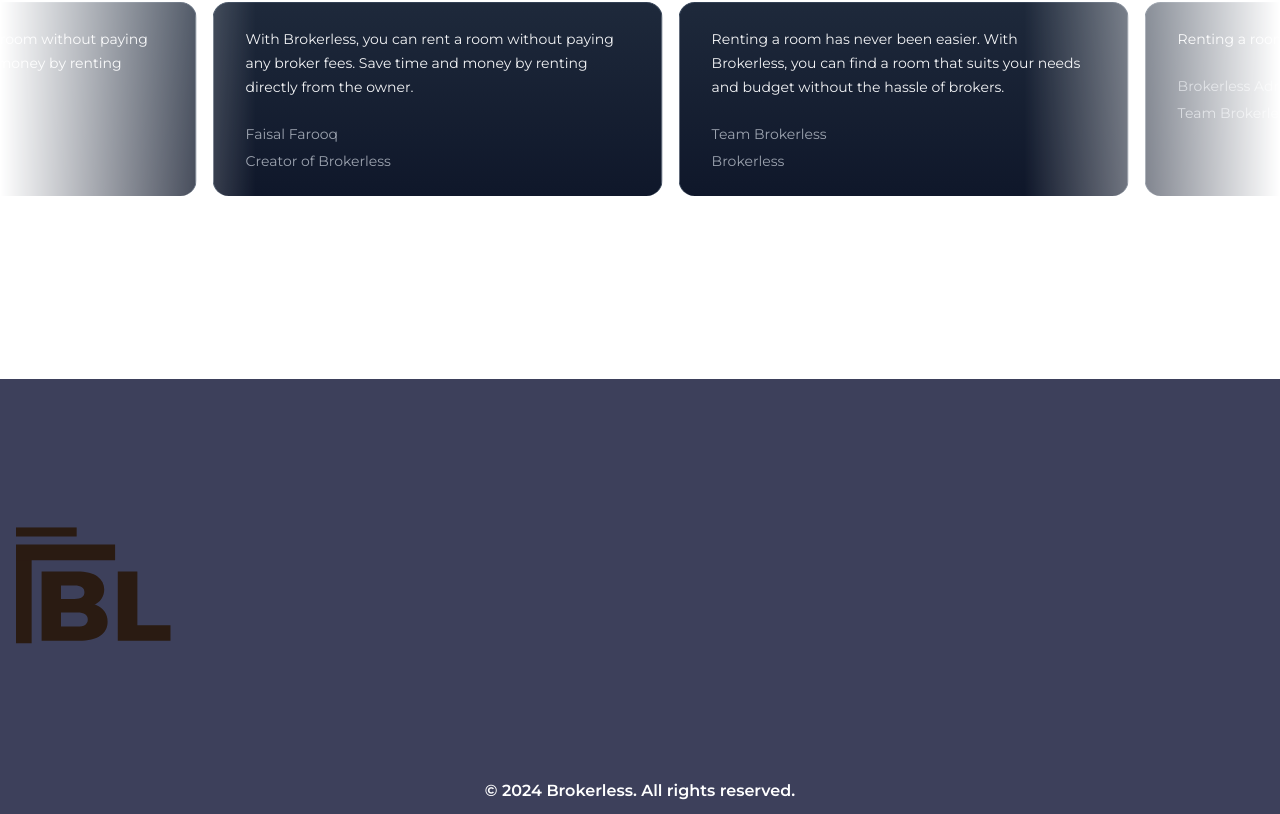
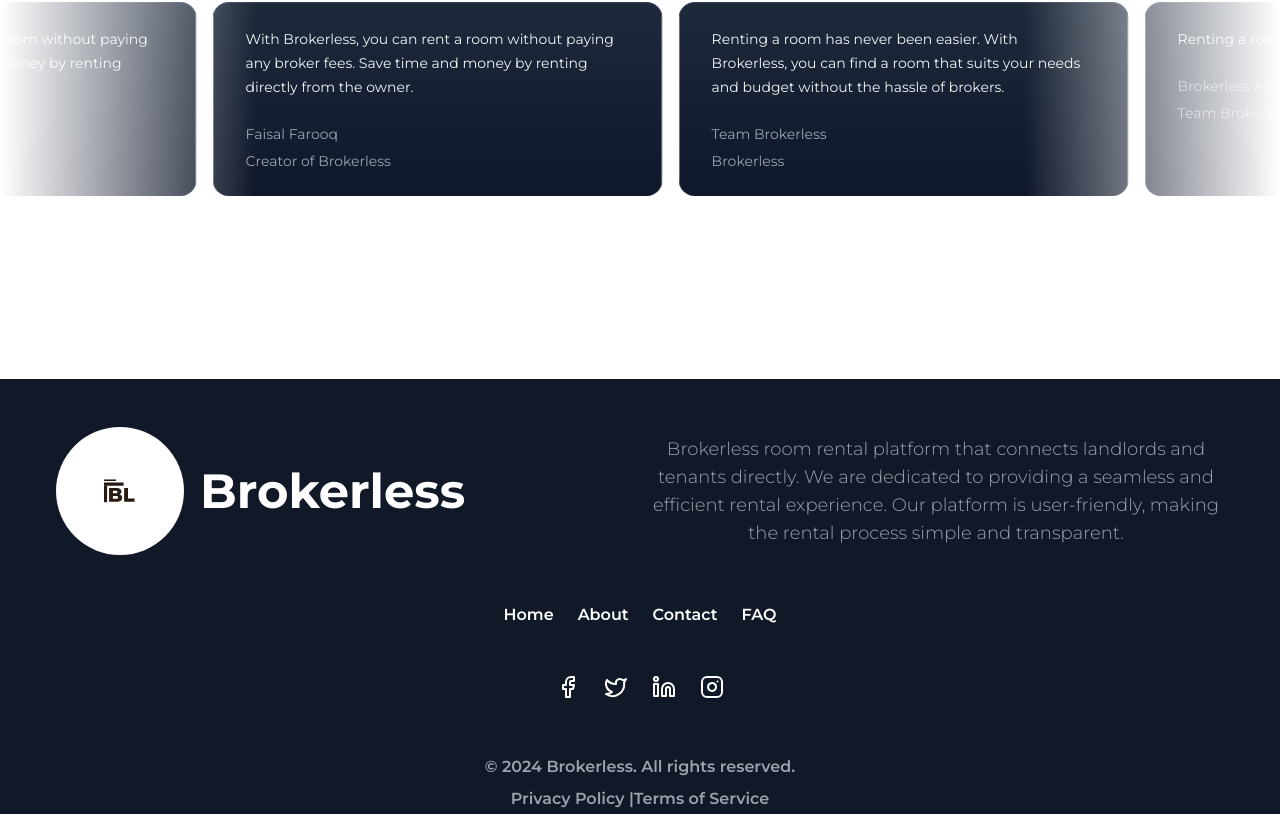
Before and after one commit to DevFaisal/BrokerLess, a React (Vite) app in the folder Client/: page / in a window 1280 px wide. Shown: the part 1983-2797 px from the top of the page. Built offline with nearby package versions, Linux system fonts and the light colour scheme; no server answers.

Commit message:
Footer & About Us Page Updated

```diff
--- a/Client/src/components/Modules/Auth/PageFooter.jsx
+++ b/Client/src/components/Modules/Auth/PageFooter.jsx
@@ -1,16 +1,108 @@
 import React from "react";
 import { logo } from "../../../assets/Index";
+import { Link } from "react-router-dom";
+import { Facebook, Instagram, Linkedin, Twitter } from "lucide-react";
 
 function PageFooter() {
-  const date = new Date();
-  const year = date.getFullYear();
+  const links = [
+    { name: "Home", url: "/" },
+    { name: "About", url: "/about" },
+    { name: "Contact", url: "/contact" },
+    { name: "FAQ", url: "/faq" },
+  ];
+
+  const socialLinks = [
+    {
+      name: "Facebook",
+      url: "https://www.facebook.com",
+      icon: <Facebook />,
+    },
+    { name: "Twitter", url: "https://www.twitter.com", icon: <Twitter /> },
+    {
+      name: "LinkedIn",
+      url: "https://www.linkedin.com",
+      icon: <Linkedin />,
+    },
+    {
+      name: "Instagram",
+      url: "https://www.instagram.com",
+      icon: <Instagram />,
+    },
+  ];
+
+  const year = new Date().getFullYear();
+
   return (
-    <div className="bg-secondary text-white  p-4 text-center w-full">
-      <div>
-        <img className="h-96 w-96" src={logo} alt="" />
+    <footer className="flex flex-col items-center justify-center gap-8 py-12 px-4 text-center text-white bg-gray-900">
+      <div className="flex flex-col items-center gap-4 md:flex-row md:justify-between md:w-full md:px-10">
+        <div className="flex items-center gap-4">
+          <div className="flex justify-center h-24 w-24 md:h-32 md:w-32 items-center pl-12 rounded-full self-center bg-white p-1">
+            <img
+              src={logo}
+              alt="Brokerless Logo"
+              className="h-24 w-24 md:h-32 md:w-32"
+            />
+          </div>
+          <h1 className="text-2xl md:text-5xl font-bold">Brokerless</h1>
+        </div>
+        <p className="font-light text-gray-400 sm:text-lg max-w-xl">
+          Brokerless room rental platform that connects landlords and tenants
+          directly. We are dedicated to providing a seamless and efficient
+          rental experience. Our platform is user-friendly, making the rental
+          process simple and transparent.
+        </p>
       </div>
-      <p>© {year} Brokerless. All rights reserved.</p>
-    </div>
+
+      <nav
+        className="flex flex-wrap justify-center gap-6 mt-4"
+        aria-label="Footer navigation"
+      >
+        {links.map((link) => (
+          <Link
+            key={link.name}
+            to={link.url}
+            className="text-white hover:text-gray-300 transition-colors duration-300"
+          >
+            {link.name}
+          </Link>
+        ))}
+      </nav>
+
+      <div className="flex justify-center gap-6 mt-4">
+        {socialLinks.map((link) => (
+          <a
+            key={link.name}
+            href={link.url}
+            target="_blank"
+            rel="noreferrer"
+            className="text-white hover:text-gray-300 transition-colors duration-300"
+          >
+            {link.icon}
+          </a>
+        ))}
+      </div>
+
+      <div className="flex flex-col items-center gap-2 mt-6">
+        <p className="text-gray-400">
+          © {year} Brokerless. All rights reserved.
+        </p>
+        <p className="text-gray-400">
+          <Link
+            to="/privacy-policy"
+            className="hover:text-gray-300 transition-colors duration-300"
+          >
+            Privacy Policy
+          </Link>{" "}
+          |
+          <Link
+            to="/terms-of-service"
+            className="hover:text-gray-300 transition-colors duration-300"
+          >
+            Terms of Service
+          </Link>
+        </p>
+      </div>
+    </footer>
   );
 }
 
--- a/Client/src/components/Modules/NavBar.jsx
+++ b/Client/src/components/Modules/NavBar.jsx
@@ -59,11 +59,8 @@
       {renderLinks(links)}
 
       <div className="md:flex gap-3 hidden">
-        <Link to="/auth/register-user">
-          <OutlineButton>Connect</OutlineButton>
-        </Link>
         <Link to="/auth/login-user">
-          <Button className="bg-secondary">User Login</Button>
+          <OutlineButton>User Login</OutlineButton>
         </Link>
         <Link to="/auth/login-landlord">
           <Button className="bg-backgroundTwo hover:bg-slate-800">
--- a/Client/src/pages/AboutPage.jsx
+++ b/Client/src/pages/AboutPage.jsx
@@ -1,9 +1,92 @@
-import React from 'react'
+import React from "react";
+import { Container, PageFooter } from "../components/Index";
 
 function AboutPage() {
   return (
-    <div>AboutPage</div>
-  )
+    <>
+      <Container>
+        <section className="">
+          <div class="gap-16 items-center py-8 px-4 mx-auto max-w-screen-xl lg:grid lg:grid-cols-2 lg:py-16 lg:px-6">
+            <div class="font-light text-gray-500 sm:text-lg dark:text-gray-400">
+              <h2 class="mb-4 text-4xl tracking-tight font-extrabold text-gray-900 dark:text-white">
+                About Us
+              </h2>
+              <p class="mb-4">
+                Brokerless room rental platform that connects landlords and
+                tenants directly. We are a team of experienced professionals
+                dedicated to providing a seamless and efficient rental
+                experience for both landlords and tenants.
+              </p>
+              <p>
+                We are committed to providing a platform that is easy to use and
+                understand. Our goal is to make the rental process as simple and
+                transparent as possible. We believe that by connecting landlords
+                and tenants directly, we can create a more efficient and
+                cost-effective rental experience for everyone involved.
+              </p>
+            </div>
+            <div class="grid grid-cols-2 gap-4 mt-8">
+              <img
+                class="w-full rounded-lg"
+                src="https://flowbite.s3.amazonaws.com/blocks/marketing-ui/content/office-long-2.png"
+                alt="office content 1"
+              />
+              <img
+                class="mt-4 w-full lg:mt-10 rounded-lg"
+                src="https://flowbite.s3.amazonaws.com/blocks/marketing-ui/content/office-long-1.png"
+                alt="office content 2"
+              />
+            </div>
+          </div>
+        </section>
+
+        <section class=" dark:bg-gray-900">
+          <div class="py-8 px-4 mx-auto max-w-screen-xl text-center lg:py-16">
+            <h1 class="mb-4 text-4xl font-extrabold tracking-tight leading-none text-gray-900 md:text-5xl lg:text-6xl">
+              We are here to find the best solutions for you
+            </h1>
+            <p class="mb-8 text-lg font-normal text-gray-500 lg:text-xl sm:px-16 lg:px-48 dark:text-gray-400">
+              Brokerless's mission is to provide a seamless and efficient rental
+              experience for both landlords and tenants. We are committed to
+              providing a platform that is easy to use and understand. Our goal
+              is to make the rental process as simple and transparent as
+              possible.
+            </p>
+            <div class="flex flex-col space-y-4 sm:flex-row sm:justify-center sm:space-y-0">
+              <a
+                href="#"
+                class="inline-flex justify-center items-center py-3 px-5 text-base font-medium text-center text-white rounded-lg bg-blue-700 hover:bg-blue-800 focus:ring-4 focus:ring-blue-300 dark:focus:ring-blue-900"
+              >
+                Get started
+                <svg
+                  class="w-3.5 h-3.5 ms-2 rtl:rotate-180"
+                  aria-hidden="true"
+                  xmlns="http://www.w3.org/2000/svg"
+                  fill="none"
+                  viewBox="0 0 14 10"
+                >
+                  <path
+                    stroke="currentColor"
+                    stroke-linecap="round"
+                    stroke-linejoin="round"
+                    stroke-width="2"
+                    d="M1 5h12m0 0L9 1m4 4L9 9"
+                  />
+                </svg>
+              </a>
+              <a
+                href="#"
+                class="py-3 px-5 sm:ms-4 text-sm font-medium text-gray-900 focus:outline-none bg-white rounded-lg border border-gray-200 hover:bg-gray-100 hover:text-blue-700 focus:z-10 focus:ring-4 focus:ring-gray-100 dark:focus:ring-gray-700 dark:bg-gray-800 dark:text-gray-400 dark:border-gray-600 dark:hover:text-white dark:hover:bg-gray-70"
+              >
+                Learn more
+              </a>
+            </div>
+          </div>
+        </section>
+      </Container>
+      <PageFooter />
+    </>
+  );
 }
 
-export default AboutPage
+export default AboutPage;
```
